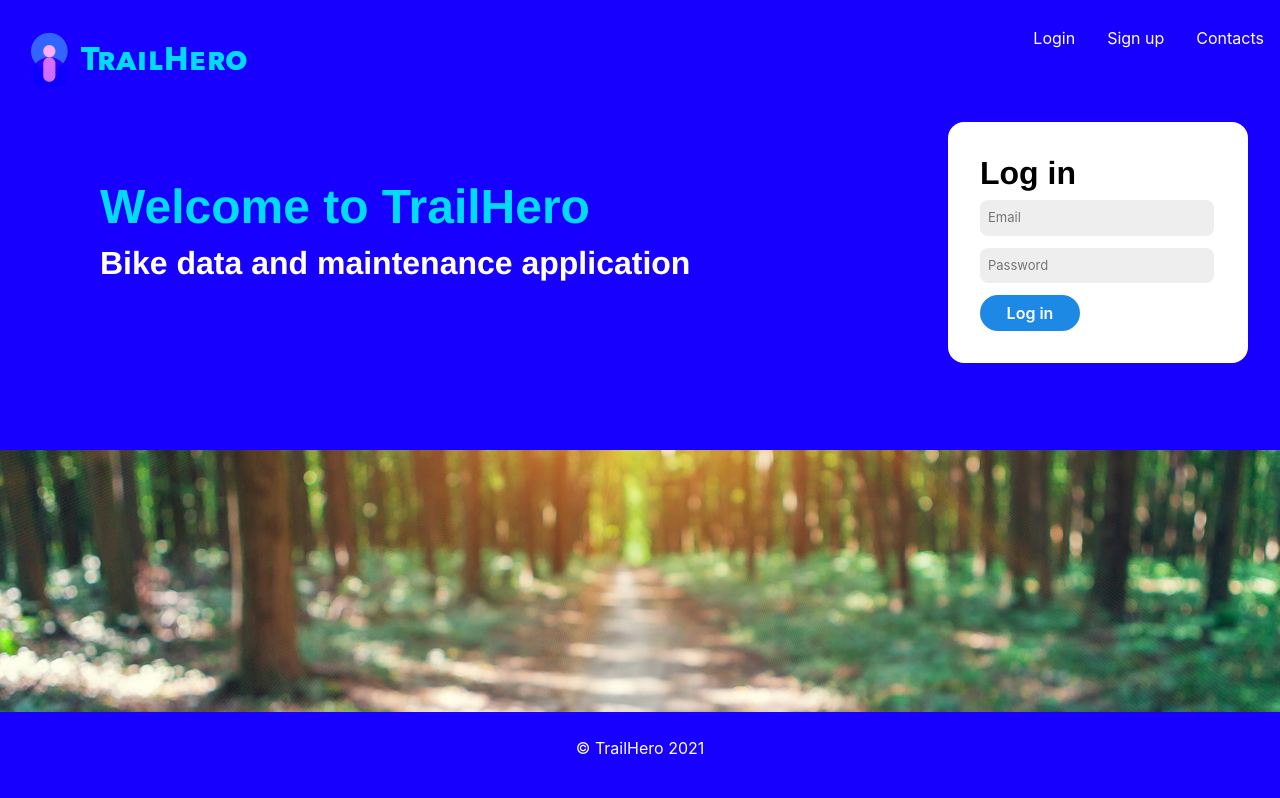
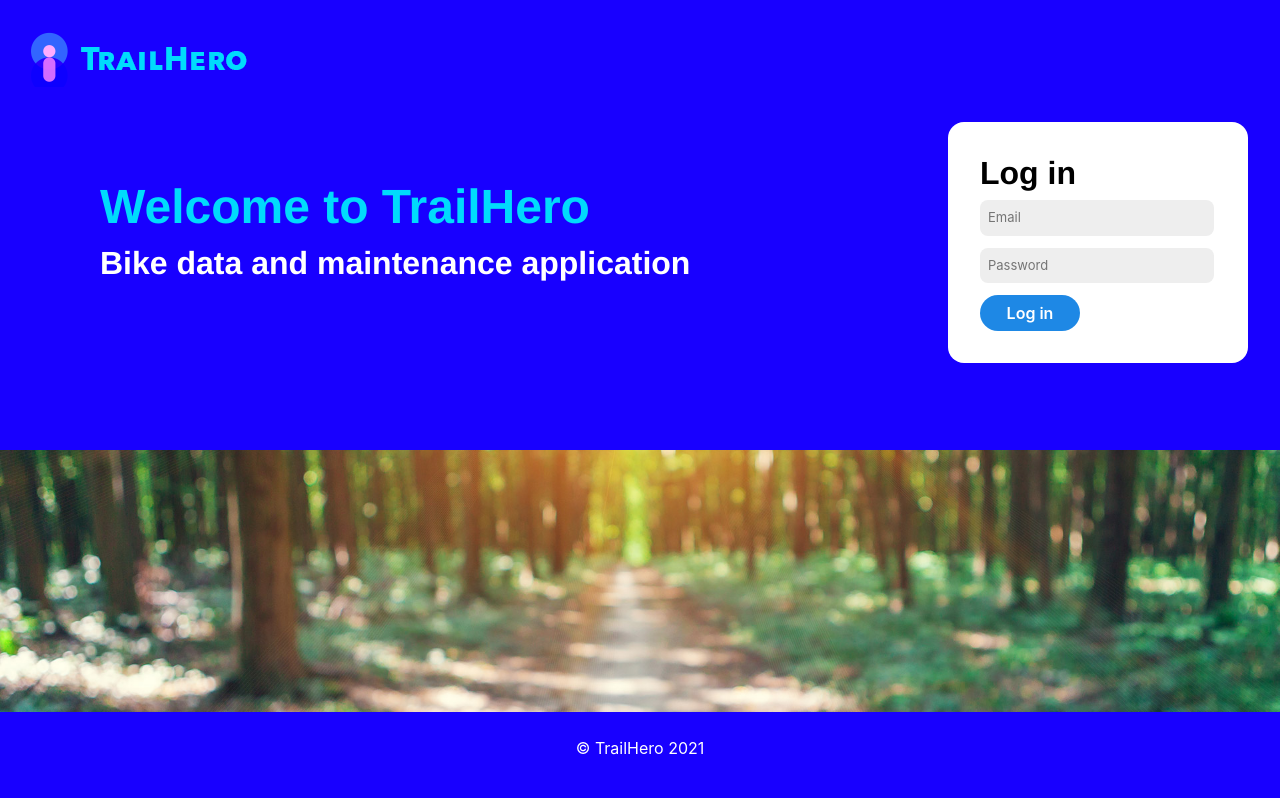
Before and after one commit to titkonen/Trailhero-web0.6, a React (Create React App) app: page /login in a window 1280 px wide. Shown: the top 798 px of the page. Built offline with nearby package versions, Linux system fonts and the light colour scheme; no server answers.

Commit message:
Secondary navigation hided

```diff
--- a/src/App.js
+++ b/src/App.js
@@ -23,11 +23,11 @@ function App() {
       <div>
         <nav className="blue">
           <img src={Trailherologo} className="logo-trailhero" alt="Hero" />
-          <ul className="navigation">
+          {/* <ul className="navigation">
             <li><Link className="navigation" to="/login">Login</Link></li>
             <li><Link className="navigation" to="/signup">Sign up</Link></li>
             <li><Link className="navigation" to="/contacts">Contacts</Link></li>
-          </ul>
+          </ul> */}
         </nav>
 
         <Switch>
```
